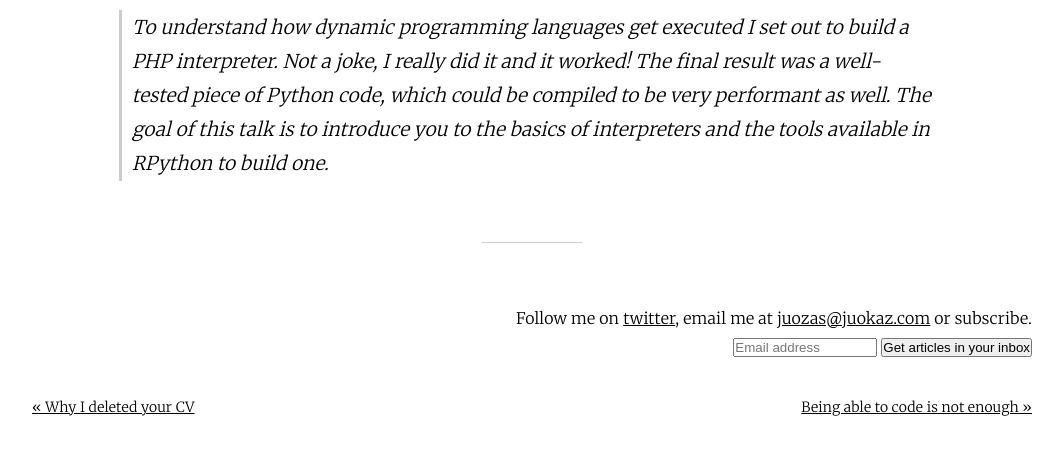
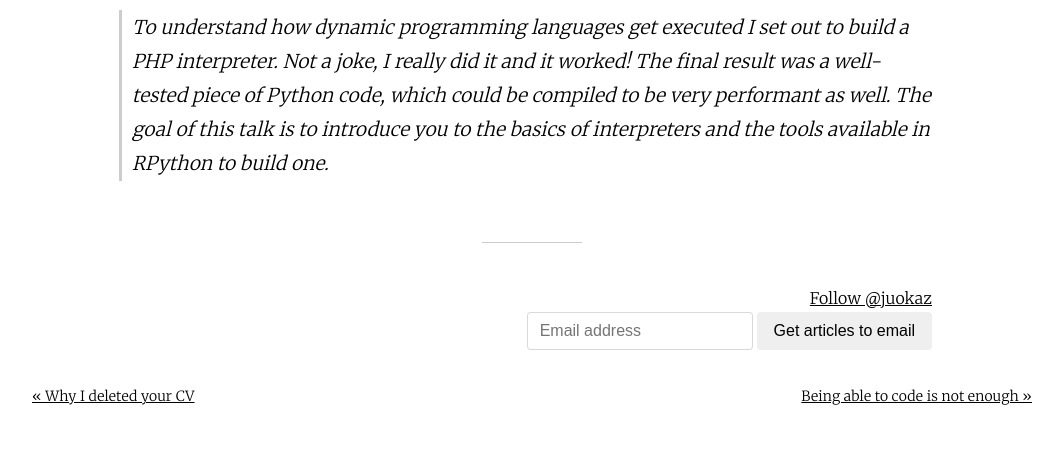
Before and after one commit to juokaz/juokaz.com, a Jekyll site: the page built from _posts/2016-05-30-speaking-at-pycon-2016-conference-in-portland.markdown, in a window 1280 px wide. Shown: the part 1312-1766 px from the top of the page, without its empty margins (108-1171 px from the left). Built offline with Jekyll 4.4.1, drawn with Linux system fonts in a browser that asks for light colours; comment, search, counter and statistics services are not loaded.

Commit message:
Add a twitter follow button instead of a static link

```diff
--- a/_layouts/post.html
+++ b/_layouts/post.html
@@ -11,18 +11,19 @@
 
     <article itemprop="articleBody">
         {{ content }}
-    </article>
 
-    <div class="divider"></div>
+        <hr />
 
         <footer>
-    Follow me on <a href="http://twitter.com/juokaz">twitter</a>, email me at {% include email.html %} or subscribe.
+            <a href="https://twitter.com/juokaz" class="twitter-follow-button" data-show-count="false" data-size="large">Follow @juokaz</a><script async src="//platform.twitter.com/widgets.js" charset="utf-8"></script>
+
             <form action="https://tinyletter.com/juokaz" method="post" target="popupwindow" onsubmit="window.open('https://tinyletter.com/juokaz', 'popupwindow', 'scrollbars=yes,width=800,height=600');return true">
-        <input type="email" style="width:140px" name="email" id="tlemail" placeholder="Email address" />
+                <input type="email" style="width:200px" name="email" id="tlemail" placeholder="Email address" />
                 <input type="hidden" value="1" name="embed"/>
-        <input type="submit" value="Get articles in your inbox" />
+                <input type="submit" value="Get articles to email" />
             </form>
         </footer>
+    </article>
 
     <div class="blog-navigation">
       {% if page.previous.url %}
--- a/style.css
+++ b/style.css
@@ -20,8 +20,37 @@
 .postPreview time { float: right; }
 article { margin: 50px auto 0 auto; max-width: 800px; }
 article img { display: block; max-width: 100%; height: auto; }
-.divider { display: block; width: 100px; margin: 61px auto 61px auto; border: 0; border-top: 1px solid #ccc;}
+article hr { display: block; width: 100px; margin: 61px auto 41px auto; border: 0; border-top: 1px solid #ccc;}
 footer { font-size: 16px; text-align: right; }
+footer iframe { float: left; }
+footer input[type=email] {
+    width: 100%;
+    padding: .5rem .75rem;
+    font-size: 1rem;
+    line-height: 1.25;
+    color: #55595c;
+    background-color: #fff;
+    background-image: none;
+    -webkit-background-clip: padding-box;
+    background-clip: padding-box;
+    border: 1px solid rgba(0,0,0,.15);
+    border-radius: .25rem; }
+footer input[type=submit] {
+    display: inline-block;
+    font-weight: 400;
+    line-height: 1.25;
+    text-align: center;
+    white-space: nowrap;
+    cursor: pointer;
+    -webkit-user-select: none;
+    -moz-user-select: none;
+    -ms-user-select: none;
+    user-select: none;
+    border: 1px solid transparent;
+    padding: .5rem 1rem;
+    font-size: 1rem;
+    border-radius: .25rem;
+}
 img {}
 img.fill { width: 100%; }
 img.left { float: left; }
@@ -165,11 +194,11 @@
 @media (max-width: 700px) {
     img.left, img.right { float: none; width: 100%; }
 
-    footer { text-align: left; }
+    footer { text-align: center; }
 
-    .blog-navigation a { width: 100%; margin: 0; }
+    .blog-navigation { display: none; }
 
-    .blog-navigation .next { text-align: left; }
+    footer iframe { float: none; margin-bottom: 20px; }
 }
 
 /* index page */
```
Lines whose indentation alone changed are shown as unchanged.
